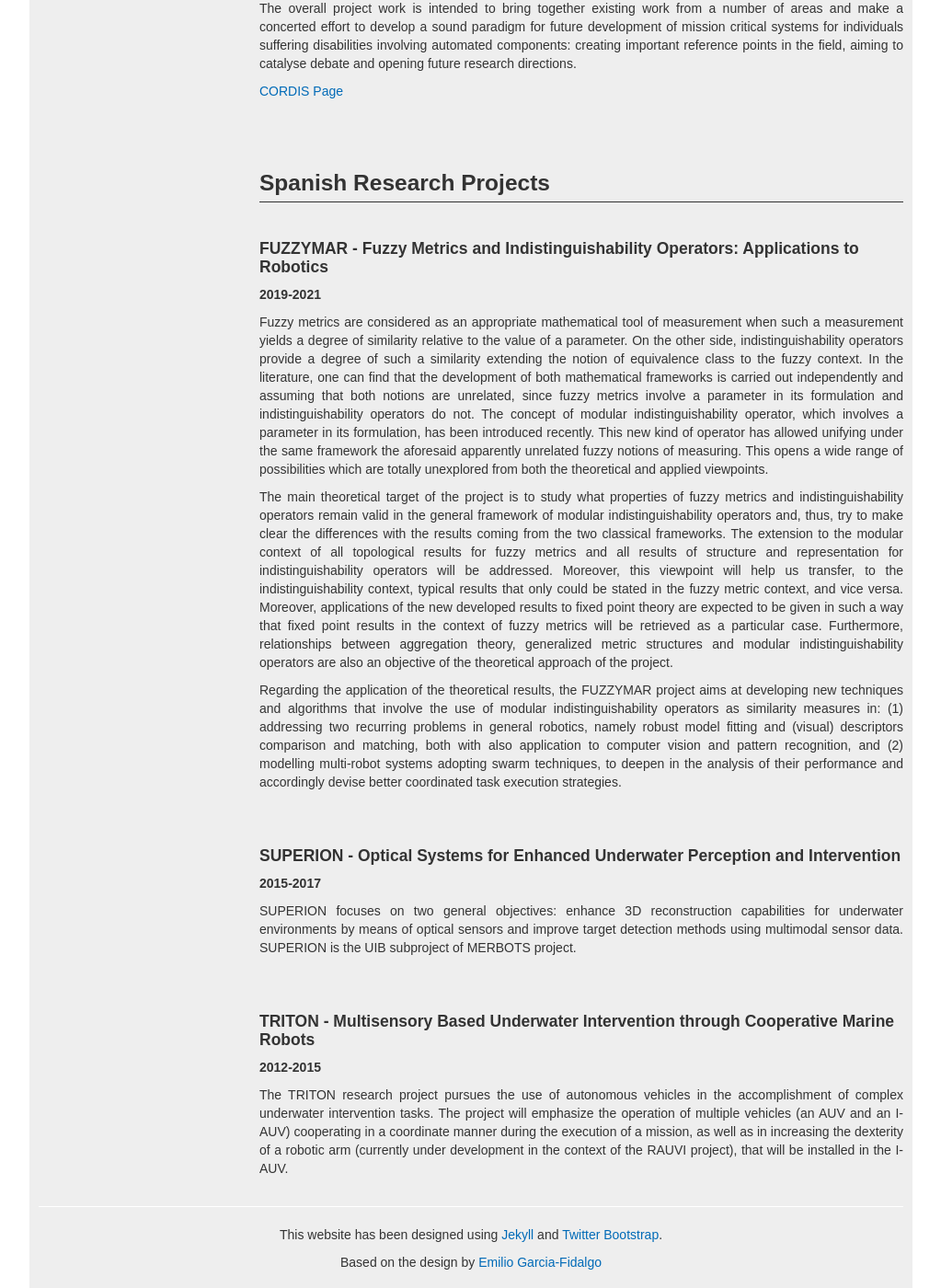
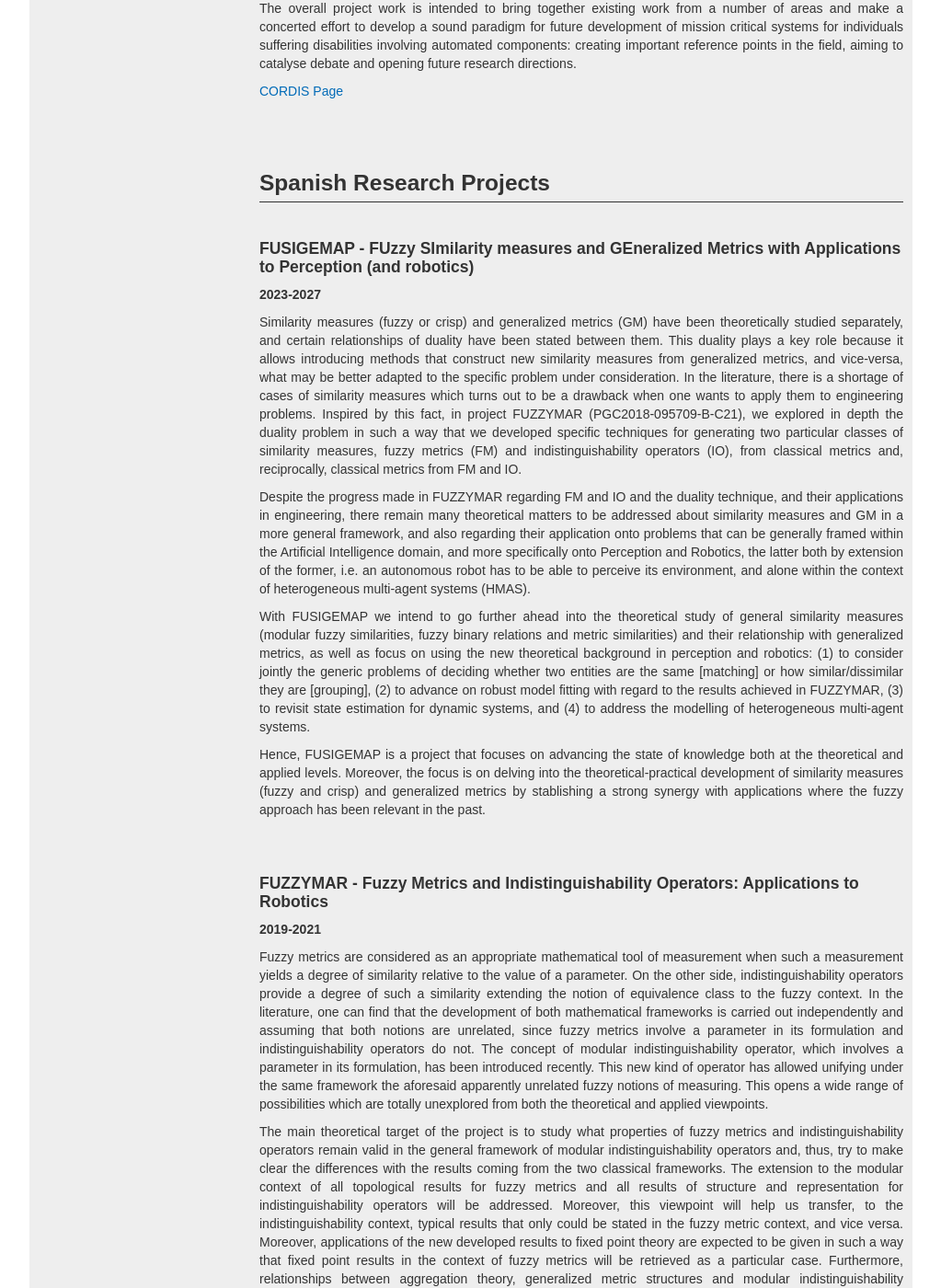
Before and after one commit to xiscobonnin/xiscobonnin.github.io, a Jekyll site: the page built from projects/index.html, in a window 1280 px wide and 1400 px high, scrolled down 3454 px. Shown: the whole window at 92% size, without its empty margins (128-1151 px from the left). Built offline with Jekyll 4.4.1, drawn with Linux system fonts in a browser that asks for light colours.

Commit message:
Adding Fusigemap

```diff
--- a/_includes/panel_projects.html
+++ b/_includes/panel_projects.html
@@ -17,6 +17,7 @@
 
 <h5 class="muted">Spanish Research Projects</h5>
 <ul class="nav nav-list">
+	<li><a href="#fusigemap">FUSIGEMAP</a></li>
 	<li><a href="#fuzzymar">FUZZYMAR</a></li>
 	<li><a href="#superion">SUPERION</a></li>
 	<li><a href="#triton">TRITON</a></li>
--- a/projects/index.html
+++ b/projects/index.html
@@ -198,6 +198,34 @@ The overall project work is intended to bring together existing work from a numb
 
 <br>
 
+<a name="fusigemap"></a>
+<div class="row">
+	<div class="span9 text-left">
+		<h4>FUSIGEMAP - FUzzy SImilarity measures and GEneralized Metrics with Applications to Perception (and robotics)</h4>
+		<p><strong>2023-2027</strong></p>
+	</div>
+	<!--div class="span1 text-left">
+		<img src="/img/shareit.png" alt="shareit" />
+	</div-->
+	<!--div class="span1 text-left">
+	</div-->
+</div>
+<p class="text-justify">
+Similarity measures (fuzzy or crisp) and generalized metrics (GM) have been theoretically studied separately, and certain relationships of duality have been stated between them. This duality plays a key role because it allows introducing methods that construct new similarity measures from generalized metrics, and vice-versa, what may be better adapted to the specific problem under consideration. In the literature, there is a shortage of cases of similarity measures which turns out to be a drawback when one wants to apply them to engineering problems. Inspired by this fact, in project FUZZYMAR (PGC2018-095709-B-C21), we explored in depth the duality problem in such a way that we developed specific techniques for generating two particular classes of similarity measures, fuzzy metrics (FM) and indistinguishability operators (IO), from classical metrics and, reciprocally, classical metrics from FM and IO.
+</p>
+<p class="text-justify">
+Despite the progress made in FUZZYMAR regarding FM and IO and the duality technique, and their applications in engineering, there remain many theoretical matters to be addressed about similarity measures and GM in a more general framework, and also regarding their application onto problems that can be generally framed within the Artificial Intelligence domain, and more specifically onto Perception and Robotics, the latter both by extension of the former, i.e. an autonomous robot has to be able to perceive its environment, and alone within the context of heterogeneous multi-agent systems (HMAS).
+</p>
+<p class="text-justify">
+With FUSIGEMAP we intend to go further ahead into the theoretical study of general similarity measures (modular fuzzy similarities, fuzzy binary relations and metric similarities) and their relationship with generalized metrics, as well as focus on using the new theoretical background in perception and robotics: (1) to consider jointly the generic problems of deciding whether two entities are the same [matching] or how similar/dissimilar they are [grouping], (2) to advance on robust model fitting with regard to the results achieved in FUZZYMAR, (3) to revisit state estimation for dynamic systems, and (4) to address the modelling of heterogeneous multi-agent systems.
+</p>
+<p class="text-justify">
+Hence, FUSIGEMAP is a project that focuses on advancing the state of knowledge both at the theoretical and applied levels. Moreover, the focus is on delving into the theoretical-practical development of similarity measures (fuzzy and crisp) and generalized metrics by stablishing a strong synergy with applications where the fuzzy approach has been relevant in the past.
+</p>
+
+<br>
+<br>
+
 <a name="fuzzymar"></a>
 <div class="row">
 	<div class="span9 text-left">
```
